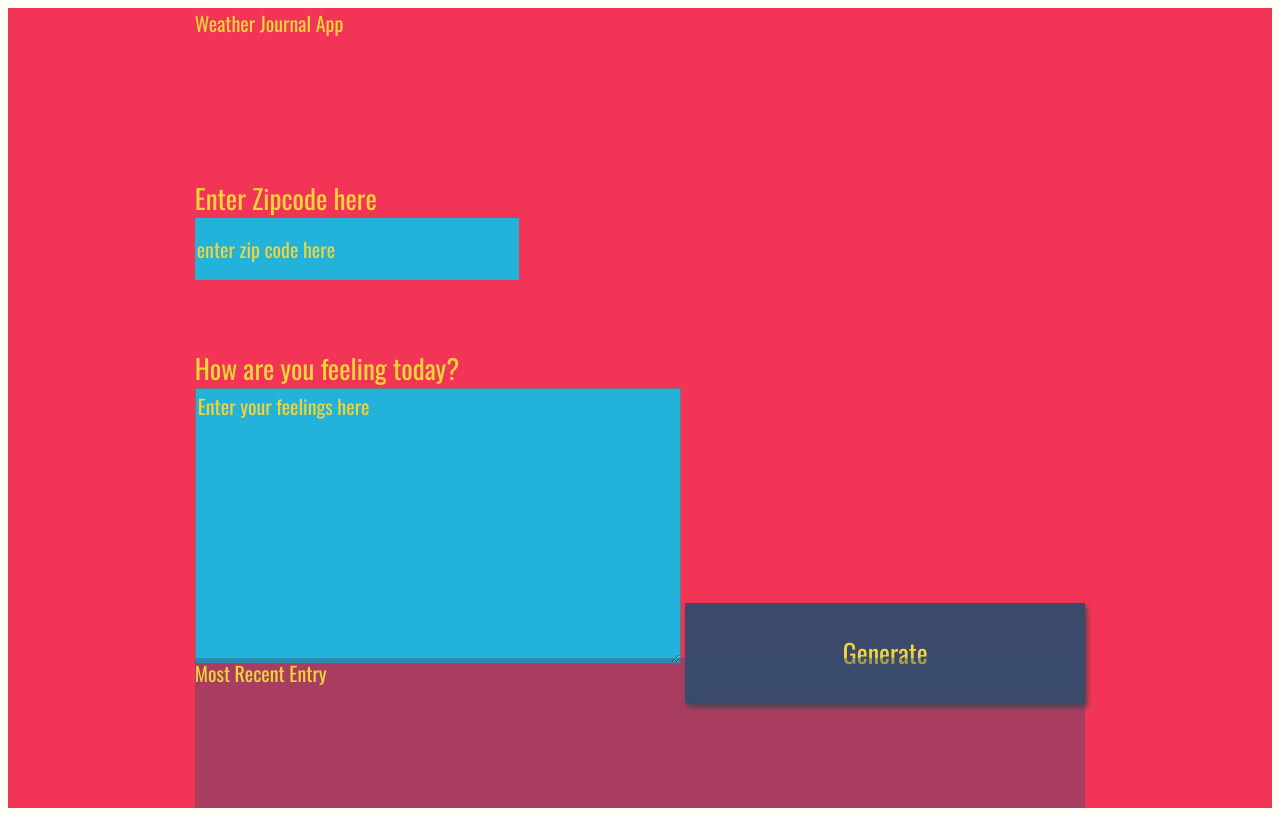
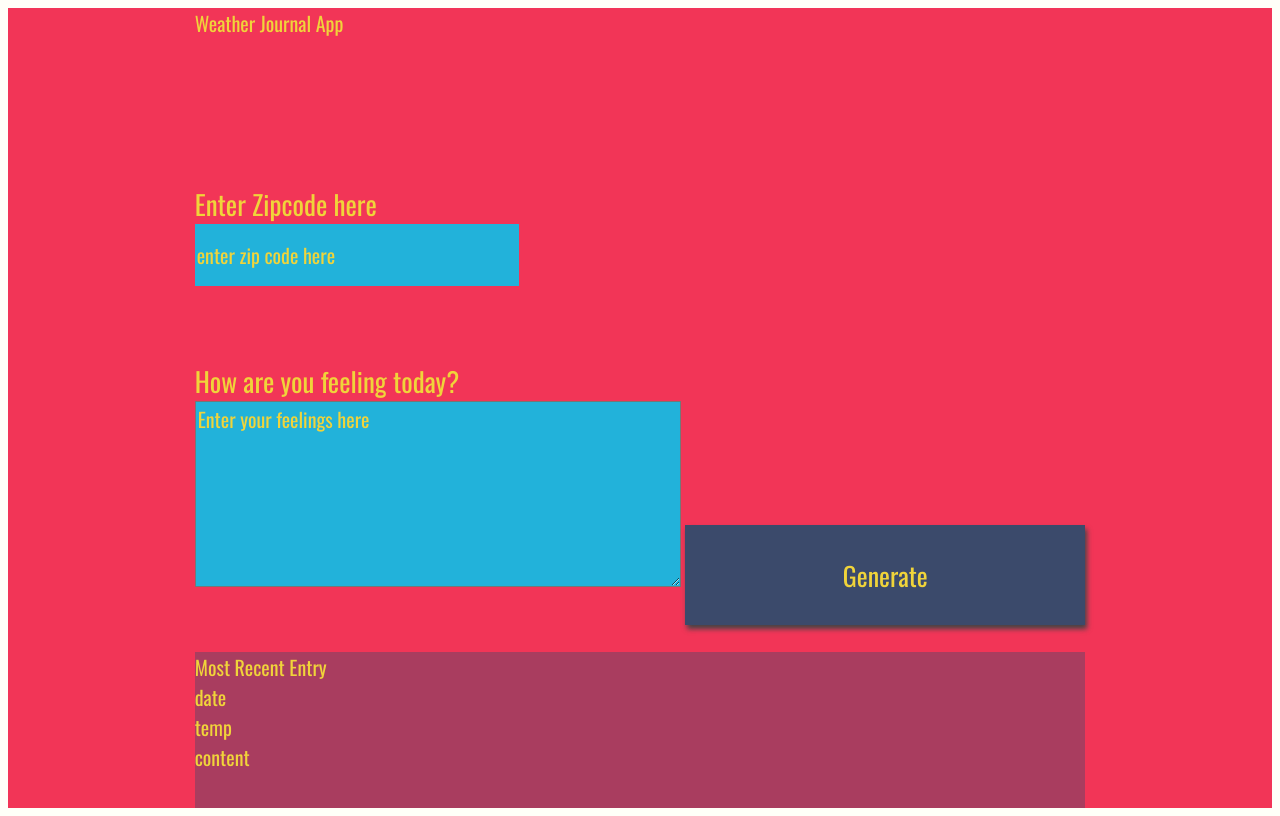
Before and after one commit to ahmedkhaled89/myWeatherGornalApp, a plain HTML site: page website/index.html in a window 1280 px wide. Drawn offline with nearby package versions, Linux system fonts and the light colour scheme; no server answers; a web font is replaced by a local one.

Commit message:
Change textarea rows from 9 to 6

```diff
--- a/website/index.html
+++ b/website/index.html
@@ -17,15 +17,15 @@
   </div>
   <div class ="holder feel">
     <label for="feelings">How are you feeling today?</label>
-    <textarea class= "myInput" id="feelings" placeholder="Enter your feelings here" rows="9" cols="50"></textarea>
+    <textarea class= "myInput" id="feelings" placeholder="Enter your feelings here" rows="6" cols="50"></textarea>
     <button id="generate" type = "submit"> Generate </button>
   </div>
   <div class ="holder entry">
     <div class = "title">Most Recent Entry</div>
    <div id = "entryHolder">
-    <div id = "date"></div>
-   <div id = "temp"></div>
-   <div id = "content"></div>
+    <div id = "date">date</div>
+   <div id = "temp">temp</div>
+   <div id = "content">content</div>
   </div>
   </div>
   </div>
```
